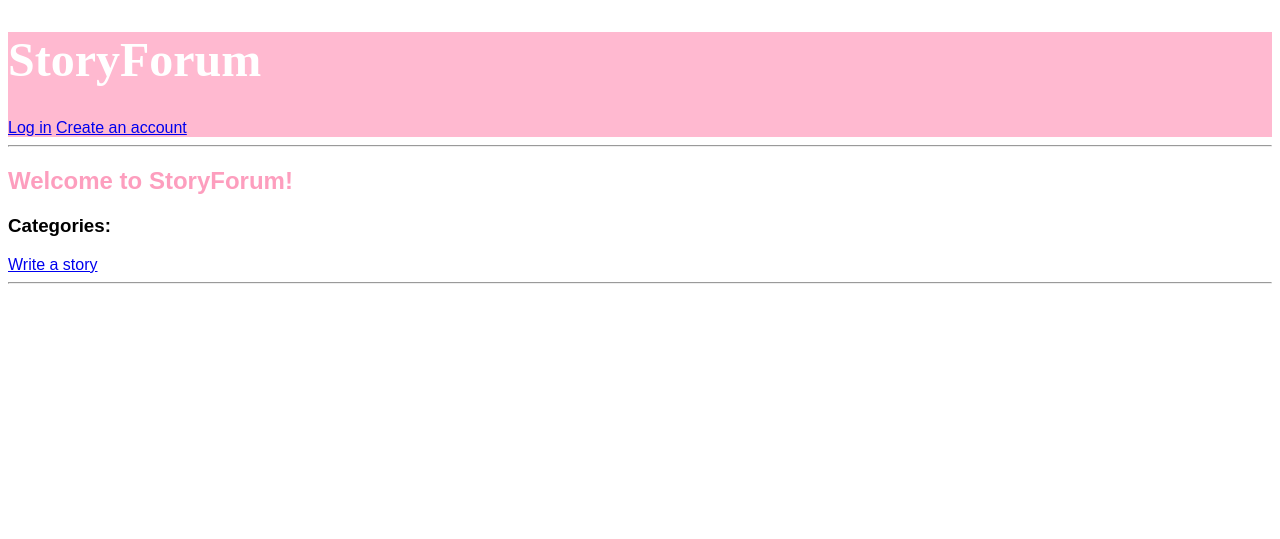
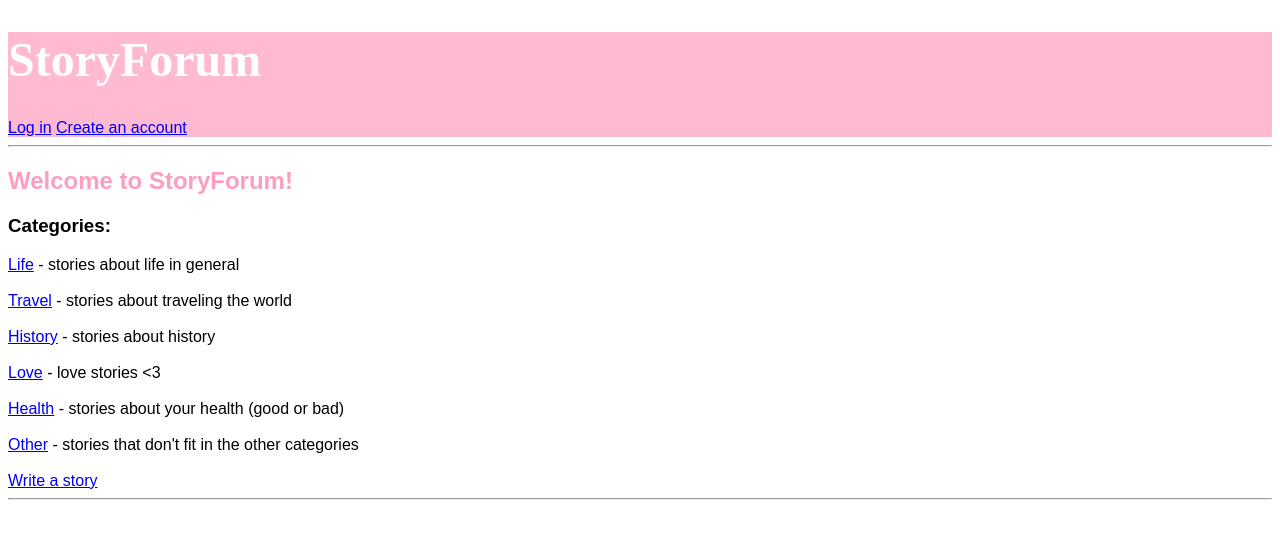
Before and after one commit to meeries/storyforum, a Flask app: page / in a window 1280 px wide. Shown: the top 539 px of the page. Run offline with Flask 2, Linux system fonts and the light colour scheme.

Commit message:
continuing category templates & functions

```diff
--- a/routes.py
+++ b/routes.py
@@ -65,3 +65,10 @@ def story(id):
     story = stories.get_story(id)
     comments = stories.get_story_comments
     return render_template("story.html", story=story, id=id, comments=comments)
+
+###
+@app.route("/category/<int:id>")
+def category(id):
+    category_name = categories.get_category_name(id)
+    stories = categories.get_category_stories(id)
+    return render_template("category.html", category_name=category_name, id=id, stories=stories)
--- a/schema.sql
+++ b/schema.sql
@@ -1,3 +1,5 @@
+DROP TABLE IF EXISTS users, categories, stories, comments, likes;
+
 CREATE TABLE users (
     id SERIAL PRIMARY KEY,
     username TEXT UNIQUE,
--- a/static/main.css
+++ b/static/main.css
@@ -12,6 +12,10 @@ h2{
     color:rgb(253, 158, 190)
 }
 
+h2{
+    color:rgb(253, 158, 190)
+}
+
 #top{
     width: 100%;
     padding: 10px, 10px, 10px, 10px;
--- a/templates/category.html
+++ b/templates/category.html
@@ -1,6 +1,6 @@
 {% extends "layout.html" %}
+{% block title %}Stories about...{% endblock %}
 
-{% block title %}Stories about {{ category_name }}{% endblock %}
 {% block content %}
-
+    <h2>{{ category_name }}</h2>
 {% endblock %}
--- a/templates/index.html
+++ b/templates/index.html
@@ -4,5 +4,12 @@
 <h2>Welcome to StoryForum!</h2>
 <p>
 <h3>Categories:</h3>
+<a href="/category/1">Life</a> - stories about life in general<br><br>
+<a href="/category/2">Travel</a> - stories about traveling the world<br><br>
+<a href="/category/3">History</a> - stories about history<br><br>
+<a href="/category/4">Love</a> - love stories <3<br><br>
+<a href="/category/5">Health</a> - stories about your health (good or bad)<br><br>
+<a href="/category/6">Other</a> - stories that don't fit in the other categories<br><br>
+
 <a href="/newstory">Write a story</a>
 {% endblock %}
--- a/templates/layout.html
+++ b/templates/layout.html
@@ -11,7 +11,8 @@
     <div id="top">
         <h1>StoryForum</h1>
         {% if session.user_id %}
-        You are logged in as: <b>{{ session.user_name }}</b> <a href="/logout">Log out</a> <br>
+        You are logged in as: <b>{{ session.user_name }}</b><br>
+        <a href="/logout">Log out</a> <br>
         <a href="/">Home</a>
         {% else %}
         <a href="/login">Log in</a>
--- a/users.py
+++ b/users.py
@@ -22,6 +22,8 @@ def login(username, password):
     if not check_password_hash(user[0], password):
         return False
     session["user_id"] = user[1]
+    session["user_name"] = username
+
     return True
 
 def user_id():
@@ -29,7 +31,7 @@ def user_id():
 
 def logout():
     del session["user_id"]
-
+    del session["user_name"]
 def username_available(username):
     sql = "SELECT COUNT(*) FROM users WHERE username=:username"
     result= db.session.execute(sql, {"username":username})
```
Also changed, not shown: categories.py (+10 -0 lines).
